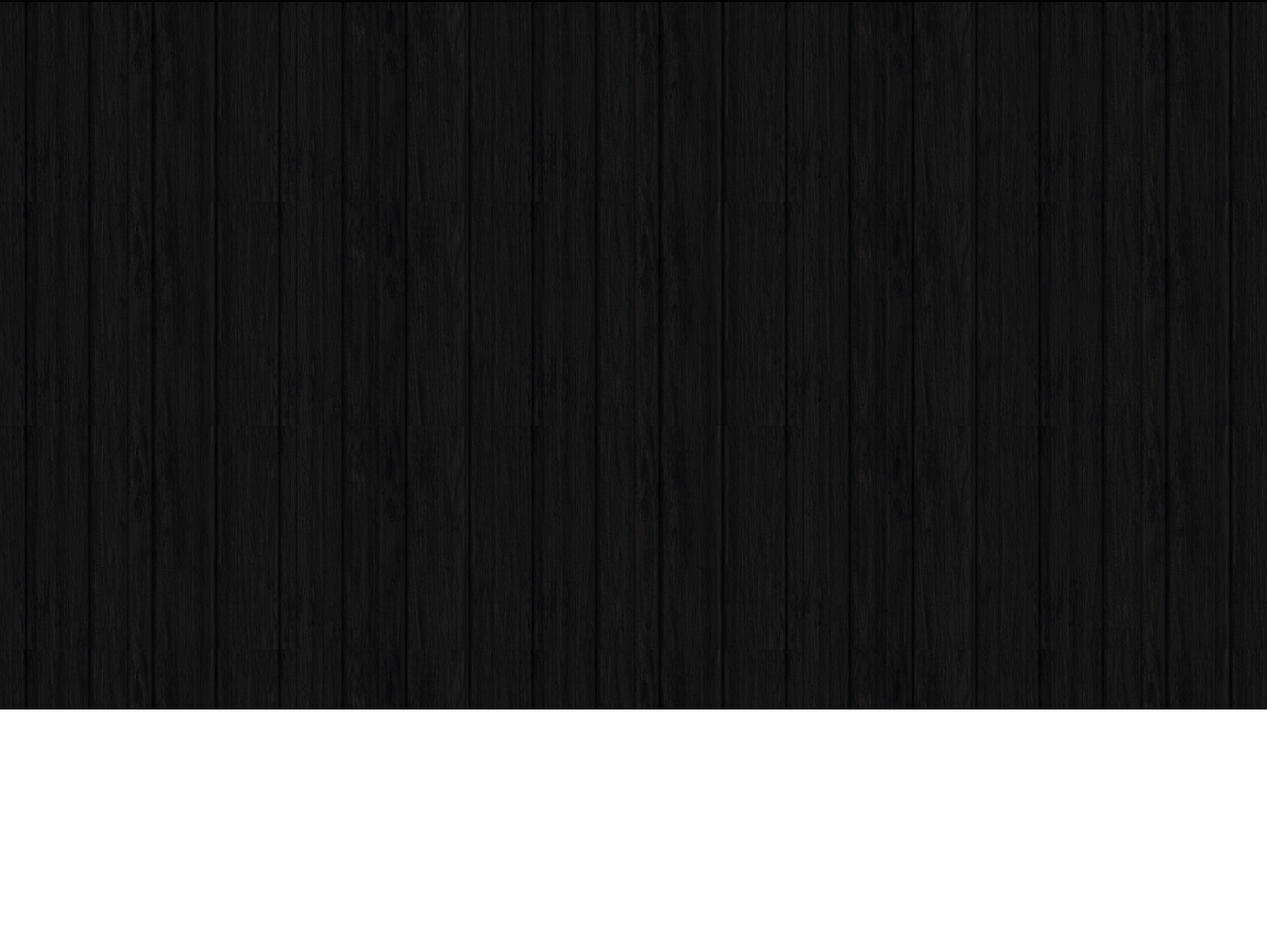
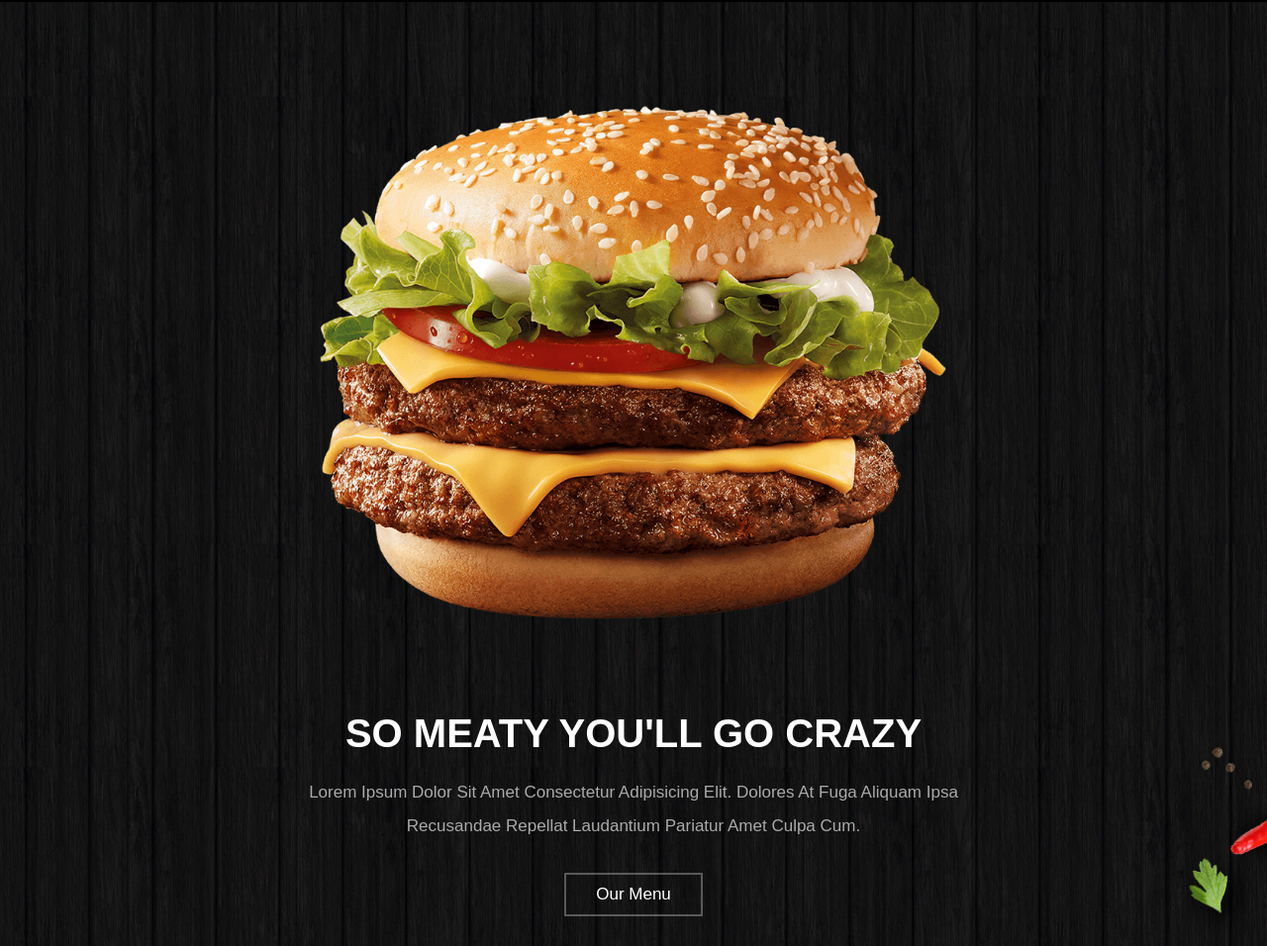
Before and after one commit to faha1999/burger, a plain HTML site: page index.html in a window 1280 px wide. Shown: the part 83-1039 px from the top of the page at 99% size. Before the commit the page ends 800 px from the top, so only its background shows below. Drawn offline with Linux system fonts and the light colour scheme.

Commit message:
complete home

```diff
--- /dev/null
+++ b/app/scss/_home.scss
@@ -0,0 +1,31 @@
+.home {
+  margin-top: 7rem;
+  background: url(../images/home-bg.png) no-repeat;
+  background-size: cover;
+  background-position: center;
+
+  .content {
+    max-width: 70rem;
+    text-align: center;
+    margin: 0 auto;
+
+    img {
+      width: 100%;
+    }
+
+    h3 {
+      @include title-text(4rem);
+    }
+
+    p {
+      @include grap-text(1.7rem);
+      padding: 2rem 0;
+    }
+  }
+}
+
+@media (max-width: 768px) {
+  .home .content h3 {
+    font-size: 2.5rem;
+  }
+}
--- a/app/scss/style.scss
+++ b/app/scss/style.scss
@@ -3,3 +3,4 @@
 
 @import './globals';
 @import './header';
+@import './home';
--- a/index.html
+++ b/index.html
@@ -34,11 +34,21 @@
            <label for="search-box" class="fas fa-search icons"></label>
         </form>
 
-     </header>
+    </header>
     <!-- End Header -->
 
-    <!-- Start -->
-    <!-- End -->
+    <!-- Start Home -->
+    <section class="home" id="home">
+
+        <div class="content">
+           <img data-aos="fade-up" data-aos-delay="150" src="./app/images/burger-baner.png" alt="">
+           <h3 data-aos="fade-up" data-aos-delay="300">So meaty you'll go crazy</h3>
+           <p data-aos="fade-up" data-aos-delay="450">Lorem ipsum dolor sit amet consectetur adipisicing elit. Dolores at fuga aliquam ipsa recusandae repellat laudantium pariatur amet culpa cum.</p>
+           <a data-aos="fade-up" data-aos-delay="600" href="#menu" class="btn">our menu</a>
+        </div>
+
+     </section>
+    <!-- End Home -->
 
     <!-- Start -->
     <!-- End -->
```
Also changed, not shown: app/css/style.min.css, 1 other file.
